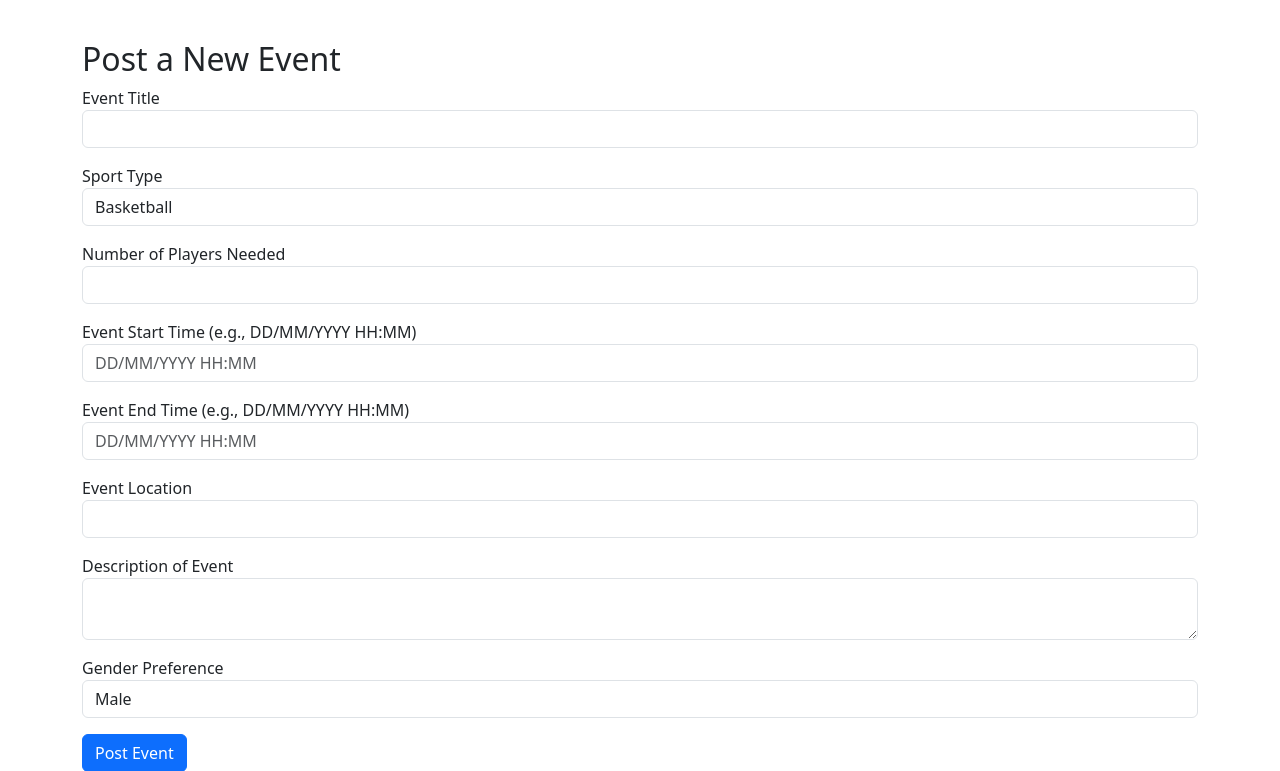
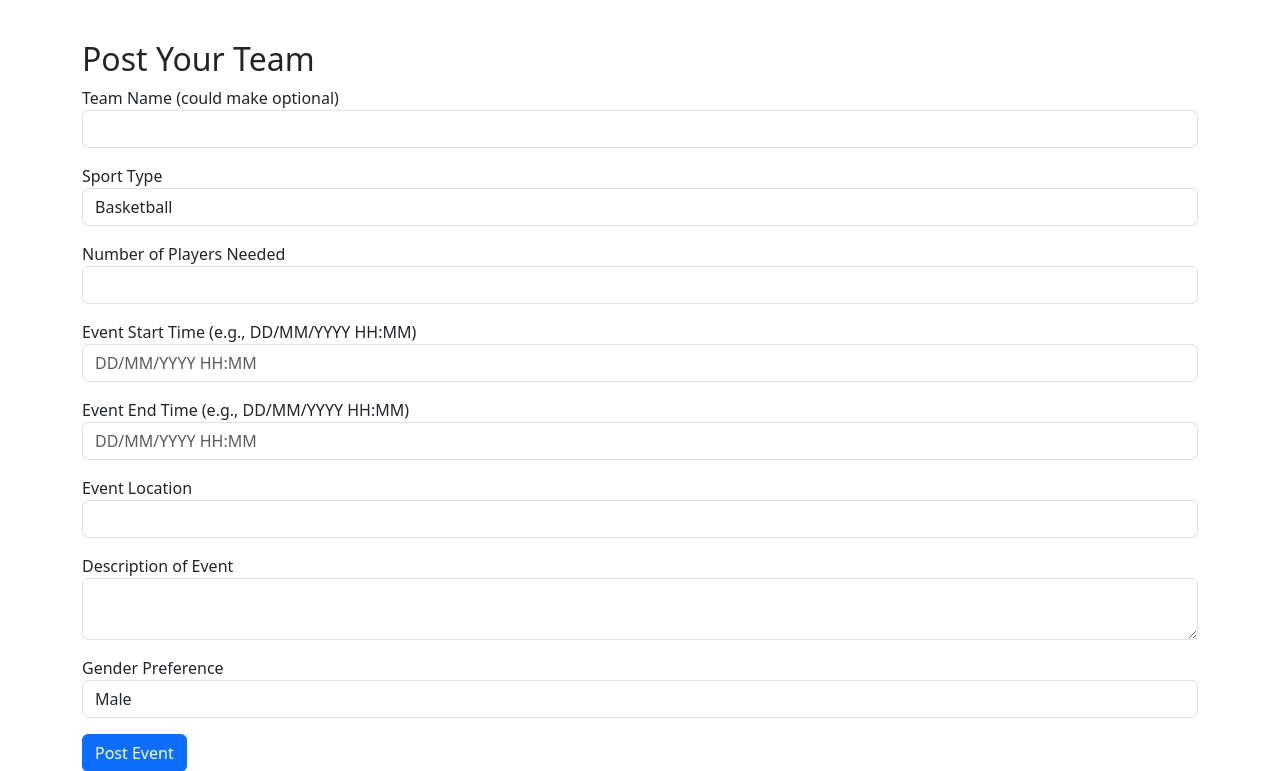
Before and after one commit to DeclanB1/Agile-Web-Development, a Flask app: page /post-an-event in a window 1280 px wide. Shown: the part 78-849 px from the top of the page. Run offline with Flask 3, Linux system fonts and the light colour scheme; a user stored in the database is signed in; some libraries are stand-ins or nearby versions.

Commit message:
linked the team post form to the post type webpage

```diff
--- a/src/app.py
+++ b/src/app.py
@@ -19,7 +19,7 @@ from wtforms.validators import DataRequired, Length
 from flask_wtf import FlaskForm
 
 class EventForm(FlaskForm):
-    title = StringField('Event Title', validators=[DataRequired()])
+    title = StringField('Team Name (could make optional)', validators=[DataRequired()])
     sport_type = SelectField('Sport Type', choices=[('basketball', 'Basketball'), ('soccer', 'Soccer'), ('rugby', 'Rugby')], validators=[DataRequired()])
     num_players = IntegerField('Number of Players Needed', validators=[DataRequired()])
     start_time = StringField('Event Start Time (e.g., DD/MM/YYYY HH:MM)', validators=[DataRequired()])
--- a/src/templates/post_an_event.html
+++ b/src/templates/post_an_event.html
@@ -2,7 +2,7 @@
 
 {% block body %}
 <div class="container mt-5">
-    <h2>Post a New Event</h2>
+    <h2>Post Your Team</h2>
     <form method="post">
         {{ form.hidden_tag() }}
         <div class="form-group mb-3">
--- a/src/templates/post_type.html
+++ b/src/templates/post_type.html
@@ -8,7 +8,7 @@
             <a href="/select-sport-ind" class="btn btn-primary btn-lg">Find a Team</a>
         </div>
         <div class="col-md-6">
-            <a href="/find-players" class="btn btn-secondary btn-lg">Find Players</a>
+            <a href="/post-an-event" class="btn btn-secondary btn-lg">Find Players</a>
         </div>
     </div>
 </div>
```
